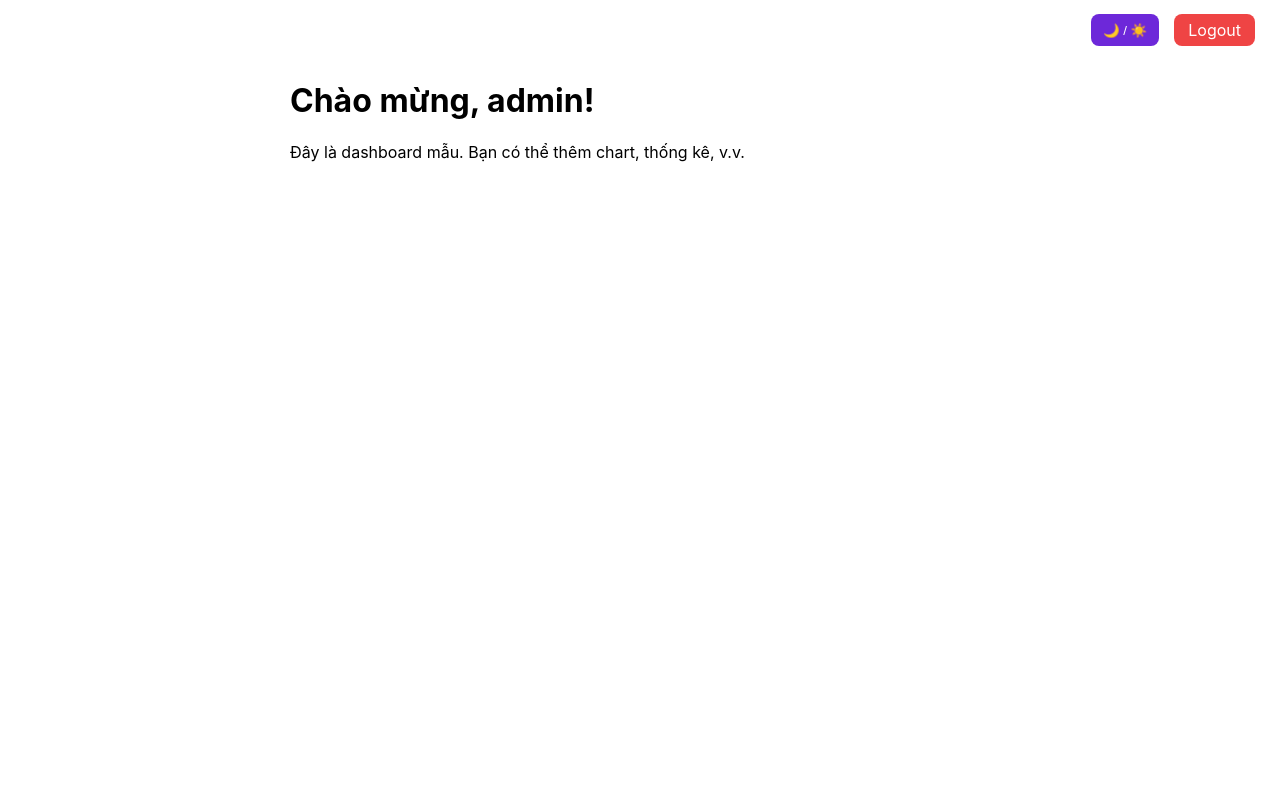
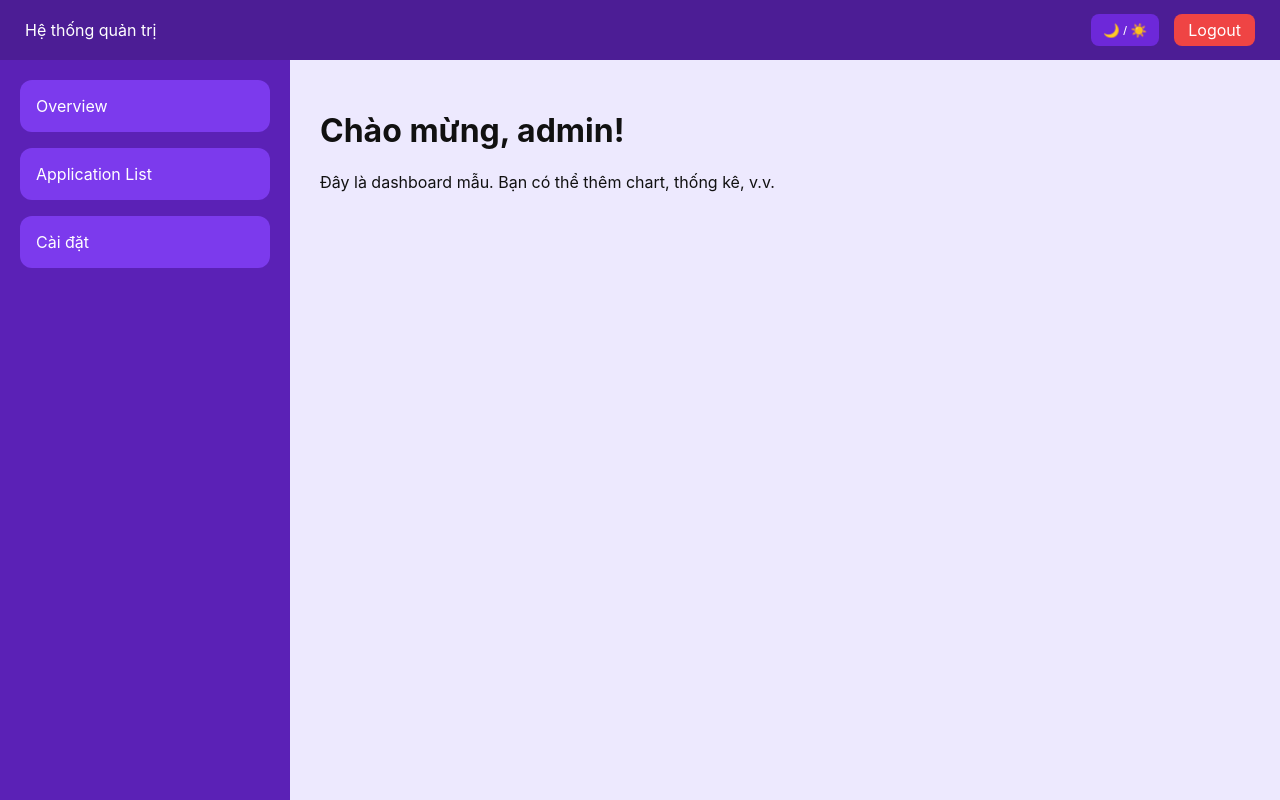
Before and after one commit to luannv6792/infra, a PHP site: page /dashboard in a window 1280 px wide. Run offline with PHP 8.4, Linux system fonts and the light colour scheme; the visitor is signed in with stand-in values (Sample User, id 1).

Commit message:
Update style.css

```diff
--- a/web/assets/style.css
+++ b/web/assets/style.css
@@ -8,6 +8,7 @@ body {
 /* TOP BAR */
 .top-bar {
     height: 60px;
+    background: #4c1d95;
     color: white;
     display: flex;
     justify-content: space-between;
@@ -46,6 +47,7 @@ body {
 /* SIDEBAR */
 .sidebar {
     width: 250px;
+    background: #5b21b6;
     padding: 20px;
 }
 
@@ -53,10 +55,12 @@ body {
     margin-bottom: 16px;
     padding: 16px;
     border-radius: 12px;
+    background: #7c3aed;
     transition: 0.3s;
 }
 
 .menu-card:hover {
+    background: #a78bfa;
     transform: translateX(-4px);
 }
 
@@ -69,3 +73,50 @@ body {
 /* CONTENT */
 .content {
     flex: 1;
+    padding: 30px;
+    background: #ede9fe;
+}
+
+/* DARK MODE */
+.dark-mode .top-bar {
+    background: #1e1e2f;
+}
+
+.dark-mode .sidebar {
+    background: #2e2e3e;
+}
+
+.dark-mode .menu-card {
+    background: #3a3a50;
+}
+
+.dark-mode .menu-card:hover {
+    background: #4a4a6a;
+}
+
+.dark-mode .content {
+    background: #121212;
+    color: #eee;
+}
+
+/* LIGHT MODE */
+.light-mode .top-bar {
+    background: #4c1d95;
+}
+
+.light-mode .sidebar {
+    background: #5b21b6;
+}
+
+.light-mode .menu-card {
+    background: #7c3aed;
+}
+
+.light-mode .menu-card:hover {
+    background: #a78bfa;
+}
+
+.light-mode .content {
+    background: #ede9fe;
+    color: #111;
+}
```
